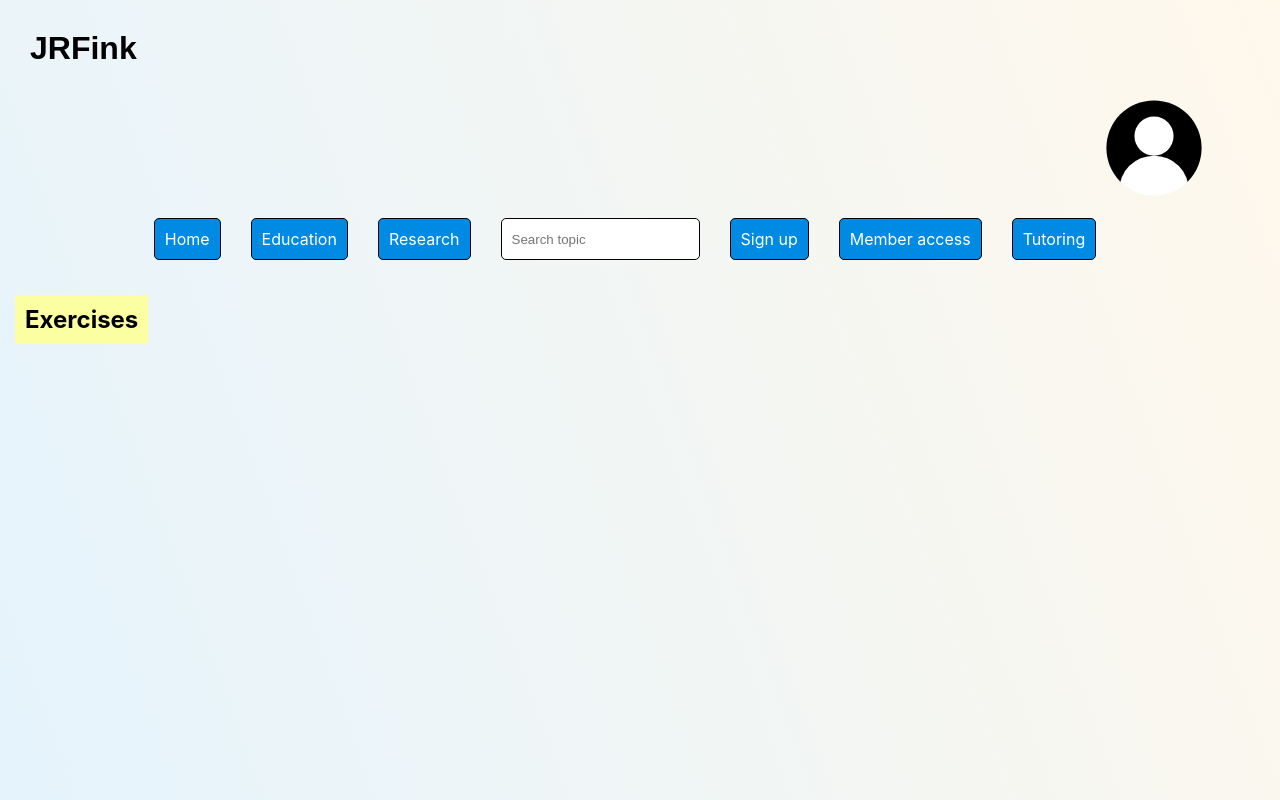
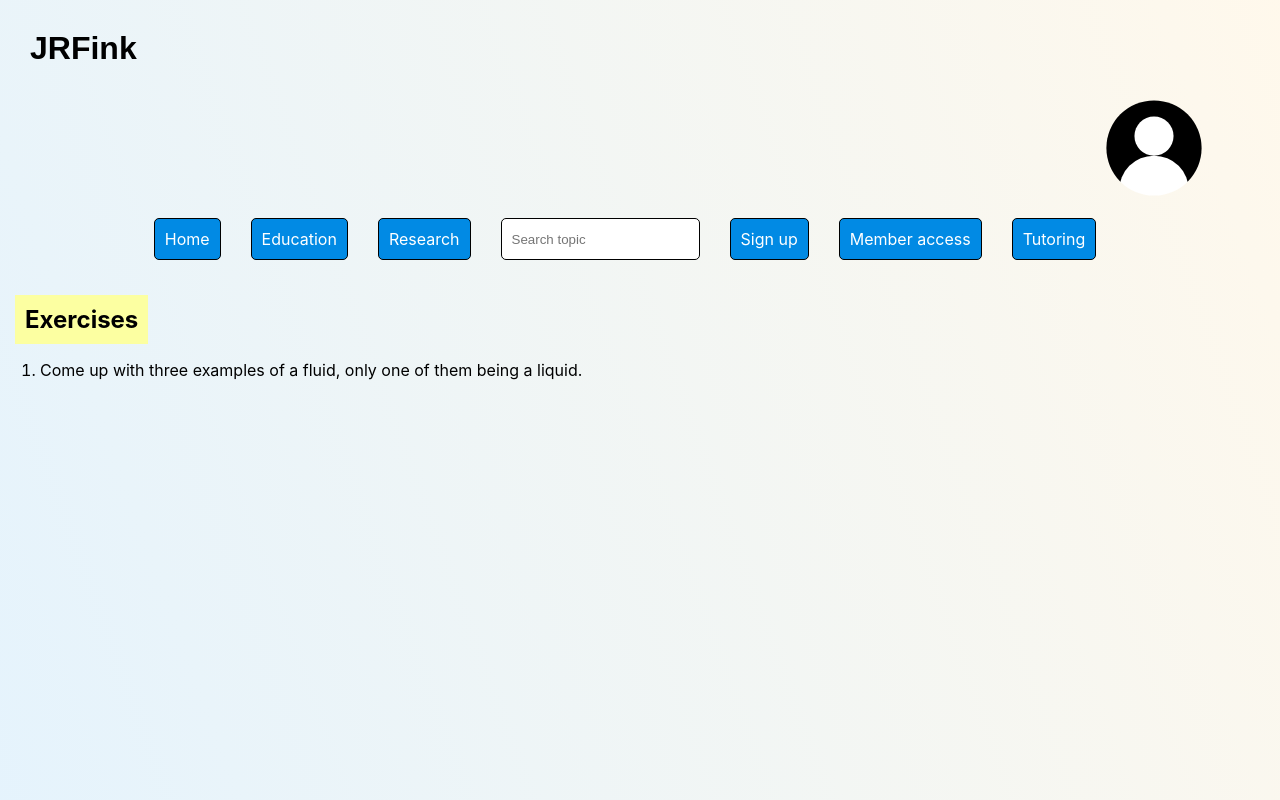
Before and after one commit to JRFink/jrfphyspagesnew, a Next.js app: page /exercises/gp1/fluidex in a window 1280 px wide. Shown: the top 800 px of the page. Built offline with nearby package versions, Linux system fonts and the light colour scheme.

Commit message:
Update fluidex.tsx

```diff
--- a/pages/exercises/gp1/fluidex.tsx
+++ b/pages/exercises/gp1/fluidex.tsx
@@ -6,6 +6,11 @@ const FluidEx = () => {
     return (
       <>
         <Exerciseheading />
+        <ol>
+            <li>
+            Come up with three examples of a fluid, only one of them being a liquid.
+            </li>
+        </ol>
       </>
     );
   }
```
